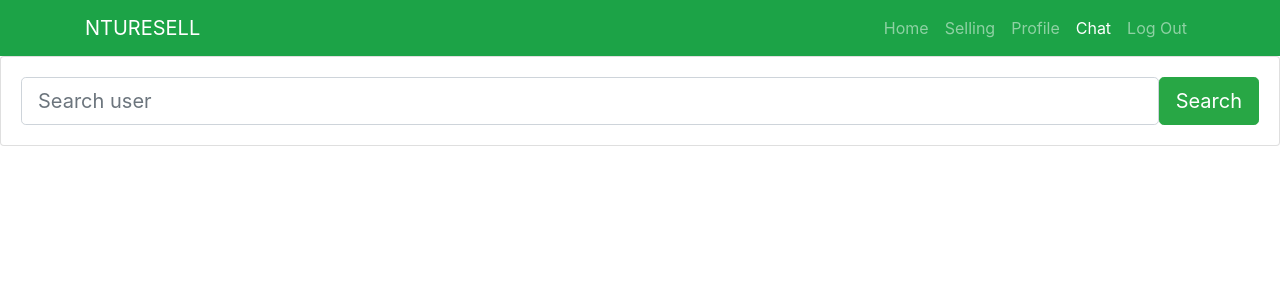
After one commit to xiaoswaii/nturesell, a Django app: page /chat/ in a window 1280 px wide. The commit adds this page. Shown: the top 300 px of the page. Run offline with Django 3.2, Linux system fonts and the light colour scheme; a user stored in the database is signed in; some libraries are stand-ins or nearby versions.

Commit message:
add chat

```diff
--- a/nturesell/urls.py
+++ b/nturesell/urls.py
@@ -25,4 +25,5 @@ urlpatterns = [
     path('register/', views.register),
     path('login/', views.login),
     path('profile/',views.profile),
+    path('chat/',views.chat),
 ]
--- a/nturesell/views.py
+++ b/nturesell/views.py
@@ -82,3 +82,16 @@ def sell(request):
 def logout(request):
 	auth.logout(request)  #登出成功清除 Session，重導到<index.html>
 	return redirect('/register')
+
+@login_required
+def chat(request):
+    if 'search' in request.POST:
+        searchname=request.POST["searchname"]
+        if searchname:
+            searchuserresult=User.objects.filter(user__username__contains = searchname)
+            return render(request,'chat.html',locals())
+
+        else:
+            return render(request,'profile.html',locals())
+
+    return render(request,'chat.html',locals())
--- /dev/null
+++ b/templates/chat.html
@@ -0,0 +1,37 @@
+{% extends "base.html" %} {% load static %} {% block stylesheet %} {% endblock %} {% block nevitem %}
+<li class="nav-item">
+    <a class="nav-link" href="/home">Home
+        <span class="sr-only"></span>
+    </a>
+</li>
+<li class="nav-item">
+    <a class="nav-link" href="/sell">Selling</a>
+</li>
+<li class="nav-item">
+    <a class="nav-link" href="/profile">Profile</a>
+</li>
+<li class="nav-item  active">
+    <a class="nav-link" href="/chat">Chat</a>
+</li>
+<li class="nav-item">
+    <a class="nav-link" href="/logout">Log Out</a>
+</li>
+{% endblock %} {% block mainbody %}
+<form action="." method="POST" class="card card-sm">
+    <div class="card-body row no-gutters align-items-center">
+        <div class="col-auto">
+            <i class="fas fa-search h4 text-body"></i>
+        </div>
+        <!--end of col-->
+        <div class="col">
+            <input class="form-control form-control-lg form-control-borderless" name="searchname" type="search" placeholder="Search user" value="">
+        </div>
+        <input type="hidden" value="search" name="search">
+        <!--end of col-->
+        <div class="col-auto">
+            <button class="btn btn-lg btn-success" type="submit">Search</button>
+        </div>
+        <!--end of col-->
+    </div>
+</form>
+{% if searchuserresult %}{% for a in searchuserresult %} {{a.user}}{% endfor %} {% endif %} {% endblock %}
--- a/templates/home.html
+++ b/templates/home.html
@@ -11,7 +11,7 @@
     <a class="nav-link" href="/profile">Profile</a>
 </li>
 <li class="nav-item">
-    <a class="nav-link" href="#">Contact</a>
+    <a class="nav-link" href="/chat">Chat</a>
 </li>
 <li class="nav-item">
     <a class="nav-link" href="/logout">Log out</a>
--- a/templates/profile.html
+++ b/templates/profile.html
@@ -12,7 +12,7 @@
     <a class="nav-link" href="/profile">Profile</a>
 </li>
 <li class="nav-item">
-    <a class="nav-link" href="#">Contact</a>
+    <a class="nav-link" href="/chat">Chat</a>
 </li>
 <li class="nav-item">
     <a class="nav-link" href="/logout">Log Out</a>
--- a/users/models.py
+++ b/users/models.py
@@ -25,7 +25,7 @@ class Product(models.Model):
     expired_date = models.DateTimeField(default = datetime.now() + timedelta(days = 30))
     profile = models.ImageField(upload_to = 'products', blank = False)
     information = models.CharField(max_length = 200, blank = True)
-
+    productname = models.CharField(max_length = 20, blank = False)
 
 class Message(models.Model):
     sent_from = models.ForeignKey(settings.AUTH_USER_MODEL , on_delete = models.CASCADE, related_name = "sent_from")
```
Also changed, not shown: templates/sell.html (+2 -6 lines), db.sqlite3.
